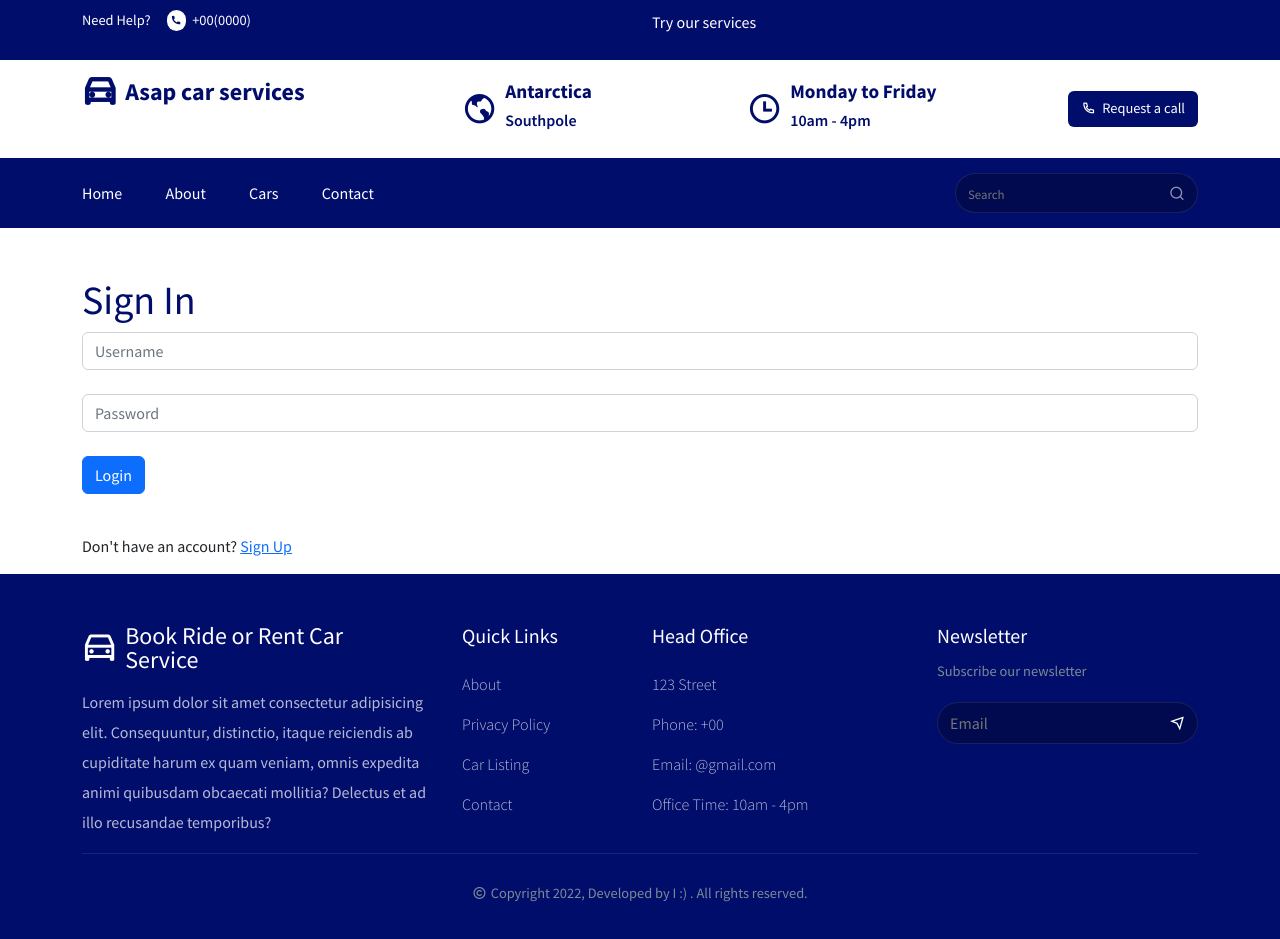
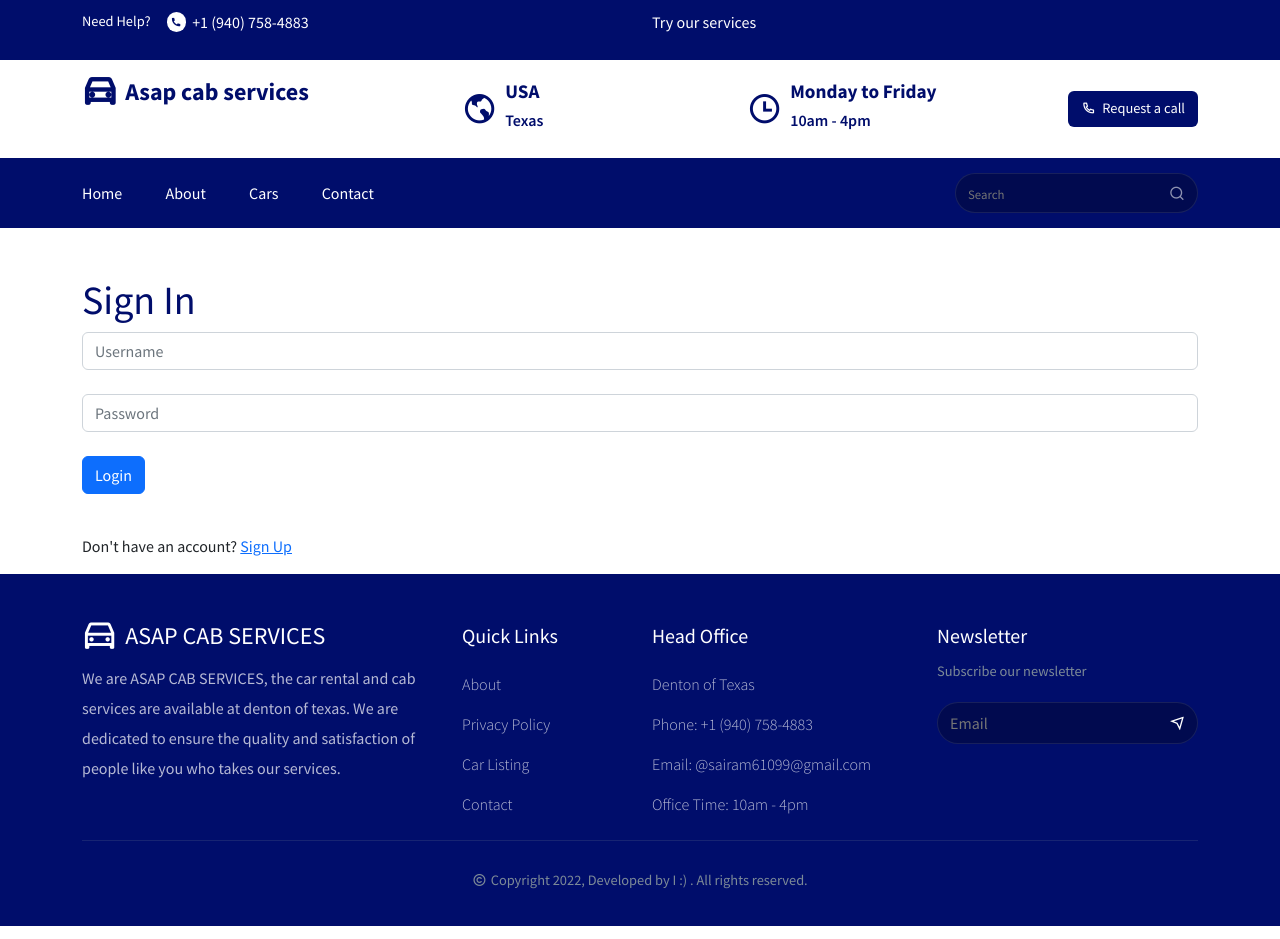
Before and after one commit to SairamreddyDornala/PROJECT-CODE, a React (Create React App) app in the folder frontend/: page /login in a window 1280 px wide. Built offline with nearby package versions, Linux system fonts and the light colour scheme.

Commit message:
Fix Errors in client

```diff
--- a/frontend/src/components/Footer/Footer.jsx
+++ b/frontend/src/components/Footer/Footer.jsx
@@ -38,16 +38,15 @@ const Footer = () => {
                 <Link to="/home" className=" d-flex align-items-center gap-2">
                   <i class="ri-car-line"></i>
                   <span>
-                  Book Ride or Rent Car<br /> Service
+                    ASAP CAB SERVICES
                   </span>
                 </Link>
               </h1>
             </div>
             <p className="footer__logo-content">
-              Lorem ipsum dolor sit amet consectetur adipisicing elit.
-              Consequuntur, distinctio, itaque reiciendis ab cupiditate harum ex
-              quam veniam, omnis expedita animi quibusdam obcaecati mollitia?
-              Delectus et ad illo recusandae temporibus?
+              We are ASAP CAB SERVICES, the car rental and cab services are available
+              at denton of texas. We are dedicated to ensure the quality and satisfaction
+              of people like you who takes our services.
             </p>
           </Col>
 
@@ -67,10 +66,10 @@ const Footer = () => {
           <Col lg="3" md="4" sm="6">
             <div className="mb-4">
               <h5 className="footer__link-title mb-4">Head Office</h5>
-              <p className="office__info">123 Street</p>
-              <p className="office__info">Phone: +00</p>
+              <p className="office__info">Denton of Texas</p>
+              <p className="office__info">Phone: +1 (940) 758-4883</p>
 
-              <p className="office__info">Email: @gmail.com</p>
+              <p className="office__info">Email: @sairam61099@gmail.com</p>
 
               <p className="office__info">Office Time: 10am - 4pm</p>
             </div>
--- a/frontend/src/components/Header/Header.jsx
+++ b/frontend/src/components/Header/Header.jsx
@@ -37,9 +37,9 @@ const Header = () => {
             <Col lg="6" md="6" sm="6">
               <div className="header__top__left">
                 <span>Need Help?</span>
-                <span className="header__top__help">
-                  <i class="ri-phone-fill"></i> +00(0000)
-                </span>
+                <a className="header__top__help text-decoration-none text-white" href="tel: +1 (940) 758-4883">
+                  <i class="ri-phone-fill"></i> +1 (940) 758-4883
+                </a>
               </div>
             </Col>
 
@@ -60,7 +60,7 @@ const Header = () => {
                   <Link to="/home" className=" d-flex align-items-center gap-2">
                     <i class="ri-car-line"></i>
                     <span>
-                      Asap car services
+                      Asap cab services
                     </span>
                   </Link>
                 </h1>
@@ -73,8 +73,8 @@ const Header = () => {
                   <i class="ri-earth-line"></i>
                 </span>
                 <div className="header__location-content">
-                  <h4>Antarctica</h4>
-                  <h6>Southpole</h6>
+                  <h4>USA</h4>
+                  <h6>Texas</h6>
                 </div>
               </div>
             </Col>
--- a/frontend/src/pages/Contact.jsx
+++ b/frontend/src/pages/Contact.jsx
@@ -1,10 +1,11 @@
-import React from "react";
 import { Link } from "react-router-dom";
 import { Container, Row, Col, Form, FormGroup, Input } from "reactstrap";
 import Helmet from "../components/Helmet/Helmet";
 import CommonSection from "../components/UI/CommonSection";
+import Axios from "axios";
 
 import "../styles/contact.css";
+import { useState } from "react";
 
 const socialLinks = [
   {
@@ -26,6 +27,27 @@ const socialLinks = [
 ];
 
 const Contact = () => {
+  const [name, setName] = useState();
+  const [email, setEmail] = useState();
+  const [message, setMessage] = useState();
+
+  const submitContact = e => {
+    e.preventDefault();
+    console.log(message)
+
+    Axios.post('/api/rental/email/', {
+      name: name,
+      email: email,
+      message: message
+    })
+    .then(response => {
+      alert("Your message has been sent successfully!")
+    })
+    .catch(error => {
+      alert("Please fill in the form to continue!")
+    })
+  }
+
   return (
     <Helmet title="Contact">
       <CommonSection title="Contact" />
@@ -35,18 +57,19 @@ const Contact = () => {
             <Col lg="7" md="7">
               <h6 className="fw-bold mb-4">Get In Touch</h6>
 
-              <Form>
+              <Form onSubmit={submitContact} method="POST">
                 <FormGroup className="contact__form">
-                  <Input placeholder="Your Name" type="text" />
+                  <Input placeholder="Your Name" type="text" onChange={e => setName(e.target.value)} />
                 </FormGroup>
                 <FormGroup className="contact__form">
-                  <Input placeholder="Email" type="email" />
+                  <Input placeholder="Email" type="email" onChange={e => setEmail(e.target.value)} />
                 </FormGroup>
                 <FormGroup className="contact__form">
                   <textarea
                     rows="5"
                     placeholder="Message"
                     className="textarea"
+                    onChange={e => setMessage(e.target.value)}
                   ></textarea>
                 </FormGroup>
 
@@ -60,16 +83,16 @@ const Contact = () => {
               <div className="contact__info">
                 <h6 className="fw-bold">Contact Information</h6>
                 <p className="section__description mb-0">
-                  123 South pole
+                  Denton of Texas
                 </p>
                 <div className=" d-flex align-items-center gap-2">
                   <h6 className="fs-6 mb-0">Phone:</h6>
-                  <p className="section__description mb-0">+0000000</p>
+                  <a className="section__description mb-0" href="tel:+1 (940) 758-4883">+1 (940) 758-4883</a>
                 </div>
 
                 <div className=" d-flex align-items-center gap-2">
                   <h6 className="mb-0 fs-6">Email:</h6>
-                  <p className="section__description mb-0">example@gmail.com</p>
+                  <a className="section__description mb-0" href="mailto:sairam61099@gmail.com">sairam61099@gmail.com</a>
                 </div>
 
                 <h6 className="fw-bold mt-4">Follow Us</h6>
```
